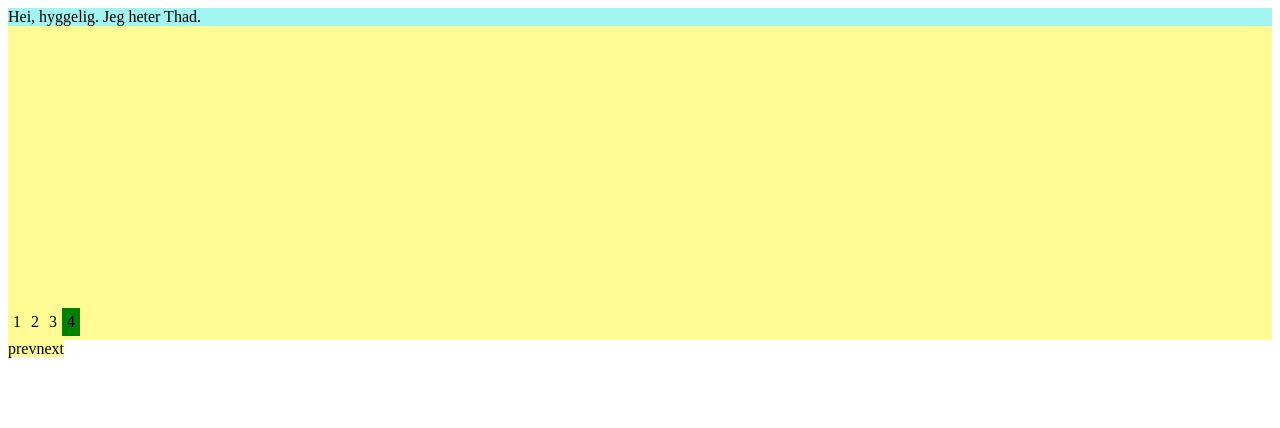
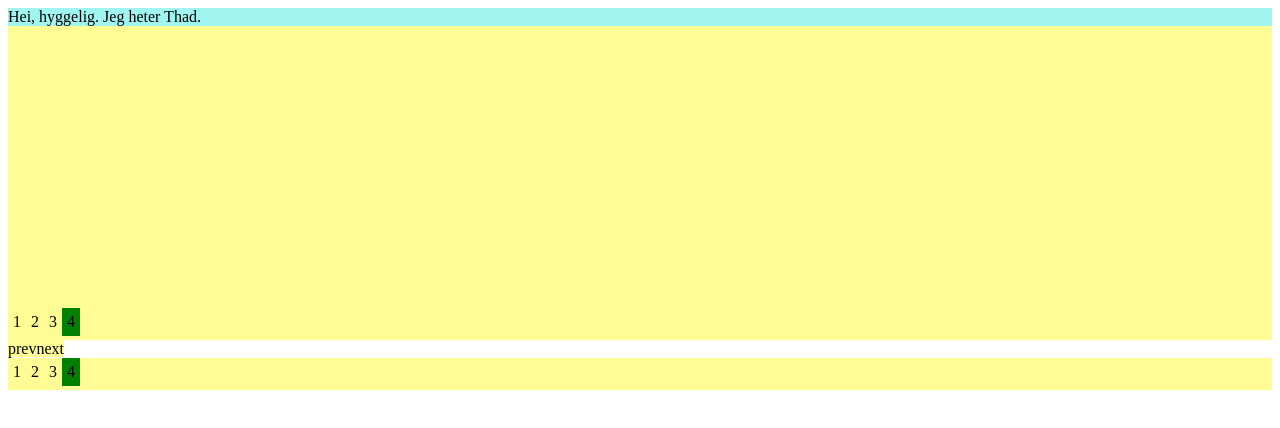
Before and after one commit to ratbum/HolyCarousel, a website: page index.html in a window 1280 px wide. Both pictures are taken after a click on the element "prev". Drawn offline with nearby package versions, Linux system fonts and the light colour scheme; files that its build step writes are made by us from their sources.

Commit message:
Can now generate multiple pagers

```diff
--- a/index.html
+++ b/index.html
@@ -34,6 +34,7 @@
 				$('#control-cont').append($('#carousel').holyCarousel('generate', 'pager'));
 				$('#control-cont').append($('#carousel').holyCarousel('generate', 'prev-button').html('prev'));
 				$('#control-cont').append($('#carousel').holyCarousel('generate', 'next-button').html('next'));
+				$('#control-cont').append($('#carousel').holyCarousel('generate', 'pager'));
 
 			});
 
--- a/js/HolyCarousel.js
+++ b/js/HolyCarousel.js
@@ -29,7 +29,8 @@
               alterHeight: false
             },
             slides: slides,
-            currentIndex: 0
+            currentIndex: 0,
+            pagerItemSets: []
           });
         }
         data = $this.data('holycarousel');
@@ -64,7 +65,7 @@
       return this;
     },
     slideTo: function(targetIndex) {
-      var currentHeight, currentIndex, data, high, i, low, marginLeft, maxHeight, pagerItem, self, slides, _i, _j, _ref, _ref1;
+      var currentHeight, currentIndex, data, high, i, low, marginLeft, maxHeight, numPagerItems, pagerItem, pagerItemSet, self, slides, _i, _j, _k, _len, _ref, _ref1, _ref2;
       self = this;
       data = this.data('holycarousel');
       slides = data.slides;
@@ -104,13 +105,18 @@
           return self.height(slides[targetIndex].outerHeight(true));
         }
       });
-      if (data.pagerItems != null) {
-        for (i = _j = 0, _ref1 = data.pagerItems.length - 1; _j <= _ref1; i = _j += 1) {
-          pagerItem = data.pagerItems[i];
-          if (i === targetIndex) {
-            pagerItem.addClass('active');
-          } else {
-            pagerItem.removeClass('active');
+      if (data.pagerItemSets != null) {
+        numPagerItems = data.pagerItemSets[0].length;
+        _ref1 = data.pagerItemSets;
+        for (_j = 0, _len = _ref1.length; _j < _len; _j++) {
+          pagerItemSet = _ref1[_j];
+          for (i = _k = 0, _ref2 = numPagerItems - 1; _k <= _ref2; i = _k += 1) {
+            pagerItem = pagerItemSet[i];
+            if (i === targetIndex) {
+              pagerItem.addClass('active');
+            } else {
+              pagerItem.removeClass('active');
+            }
           }
         }
       }
@@ -172,8 +178,7 @@
         });
         pager.append(pagerItem);
       }
-      data.pager = pager;
-      data.pagerItems = pagerItems;
+      data.pagerItemSets.push(pagerItems);
       this.data('holycarousel', data);
       return pager;
     },
```
Also changed, not shown: coffee/holycarousel.coffee (+15 -12 lines), test/HolyCarousel.js (+16 -11 lines), test/index.html (+1 -0 lines), dist/index.html, dist/jquery.holycarousel.min.js, dist/main.css, 1 other file.
